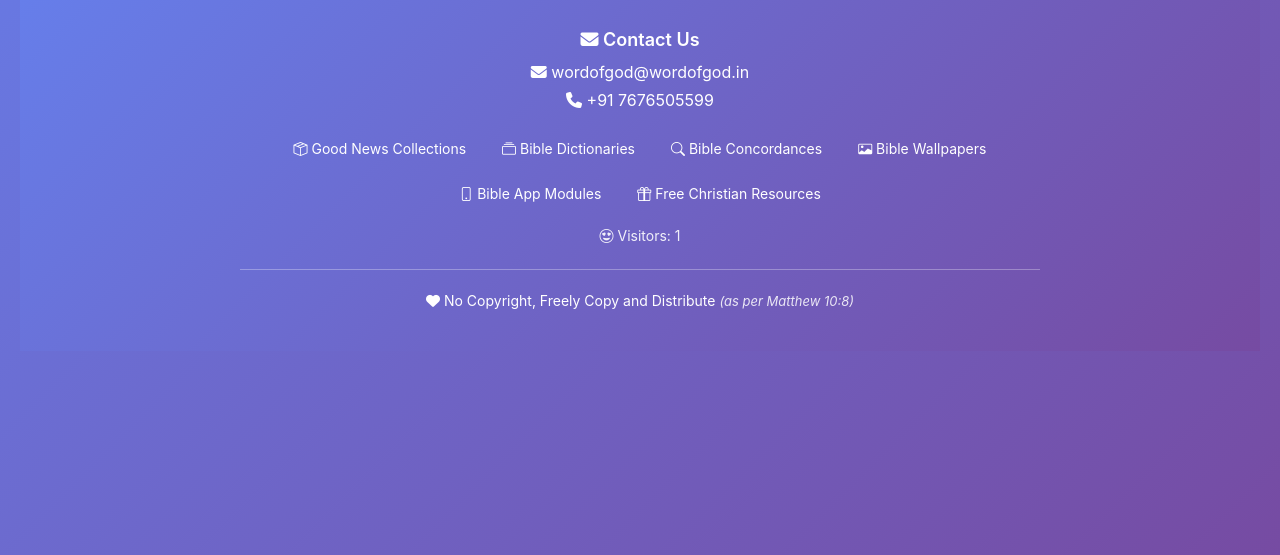
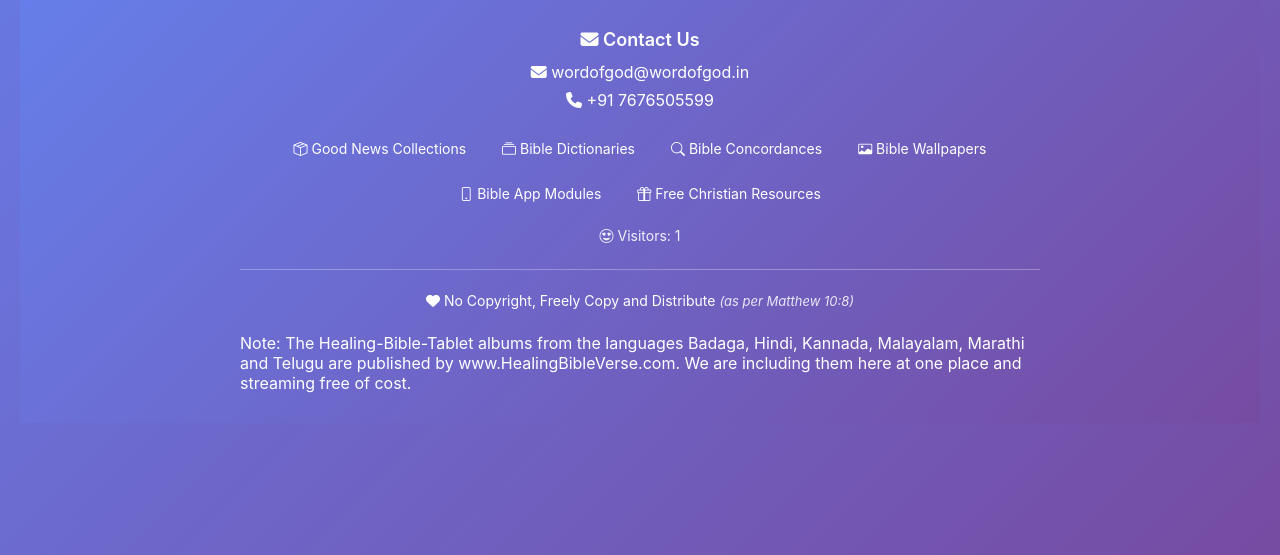
Before and after one commit to yesudas/special-mp3s, a PHP site: page / in a window 1280 px wide. Shown: the part 245-800 px from the top of the page. Run offline with PHP 8.4, Linux system fonts and the light colour scheme.

Commit message:
uploading audio files

```diff
--- a/footer.php
+++ b/footer.php
@@ -16,7 +16,7 @@
             </div>
 
             <!-- Quick Links -->
-                        <div class="footer-section footer-links">
+            <div class="footer-section footer-links">
                 <a href="https://wordofgod.in/good-news-collections/" target="_blank" class="footer-link">
                     <i class="bi bi-box-seam me-1"></i> Good News Collections
                 </a>
@@ -60,5 +60,10 @@
                 </p>
             </div>
 
+            <div>
+                <p class="mb-0">
+                    Note: The Healing-Bible-Tablet albums from the languages Badaga, Hindi, Kannada, Malayalam, Marathi and Telugu are published by www.HealingBibleVerse.com. We are including them here at one place and streaming free of cost.
+                </p>
+            </div>
         </div>
     </footer>
--- a/index.php
+++ b/index.php
@@ -1,6 +1,5 @@
 <?php
 
-// Bible Concordance Web Application
 include 'counter.php';
 
 $version = "2026.02";
```
Also changed, not shown: README.md, 16 other files.
